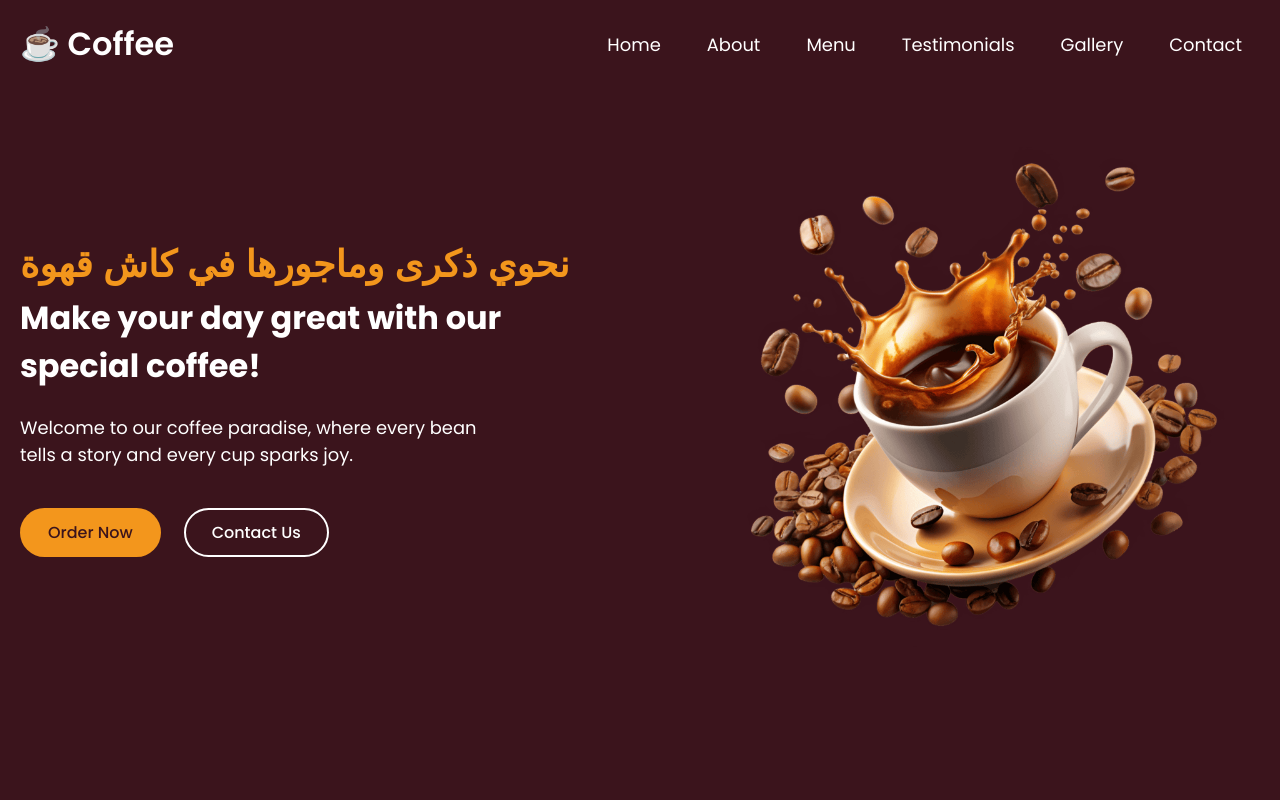
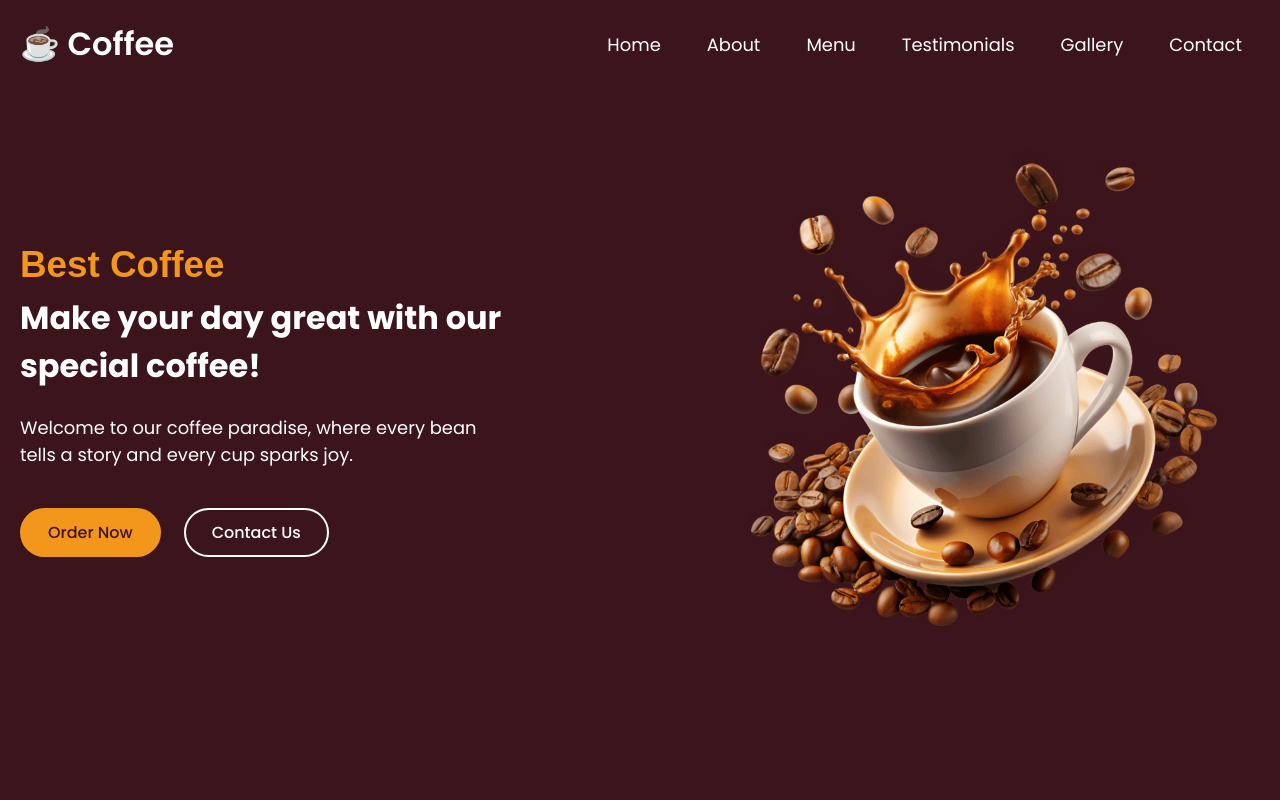
Before and after one commit to Abdennourx/coffee-shop, a plain HTML site: page index.html in a window 1280 px wide. Shown: the top 800 px of the page. Drawn offline with nearby package versions, Linux system fonts and the light colour scheme; a web font is replaced by a local one.

Commit message:
Update index.html

```diff
--- a/index.html
+++ b/index.html
@@ -49,7 +49,7 @@
         <section class="hero-section" >
             <div class="section-content">
                 <div class="hero-details">
-                    <h2 class="title">نحوي ذكرى وماجورها في كاش قهوة</h2>
+                    <h2 class="title">Best Coffee</h2>
                     <h3 class="subtitle">Make your day great with our special coffee!</h3>
                     <p class="description">Welcome to our coffee paradise, where every
                         bean tells a story and every cup sparks joy.</p>
```
